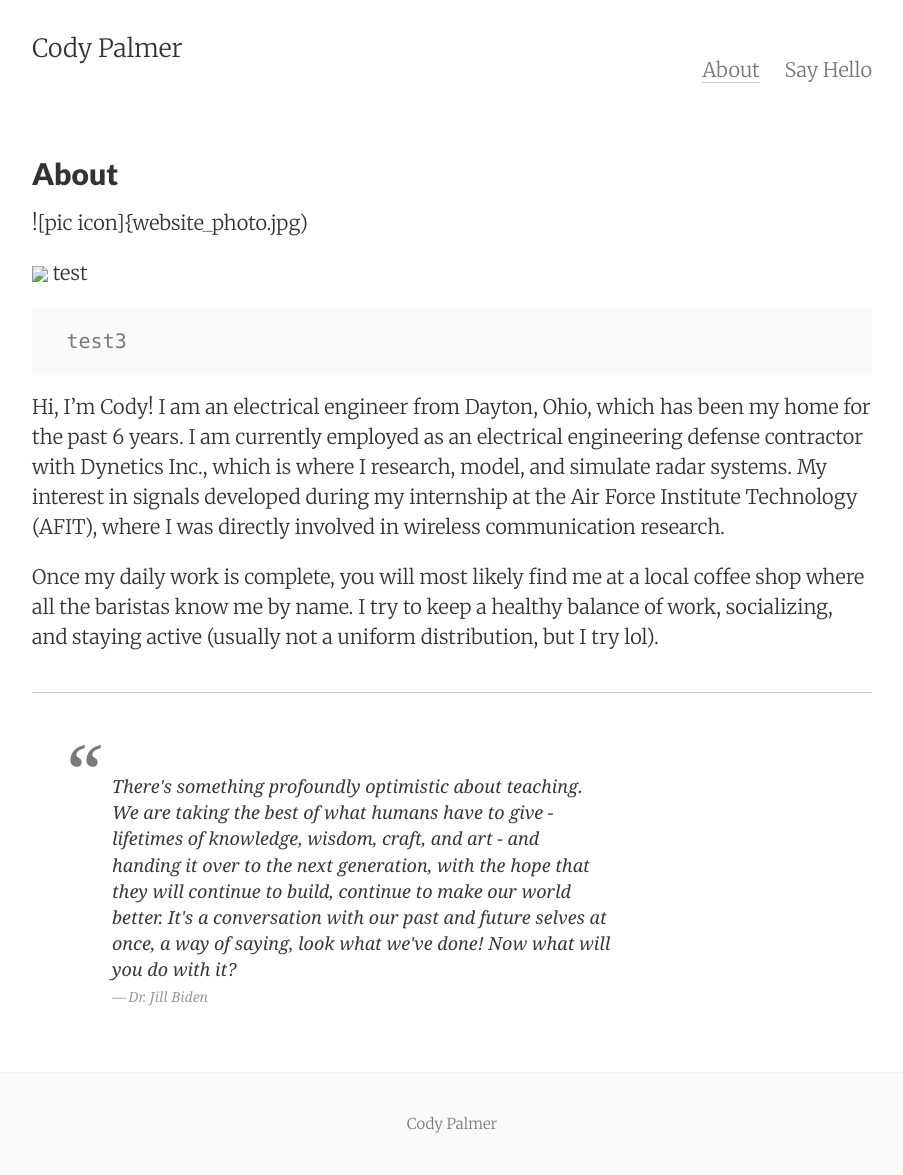
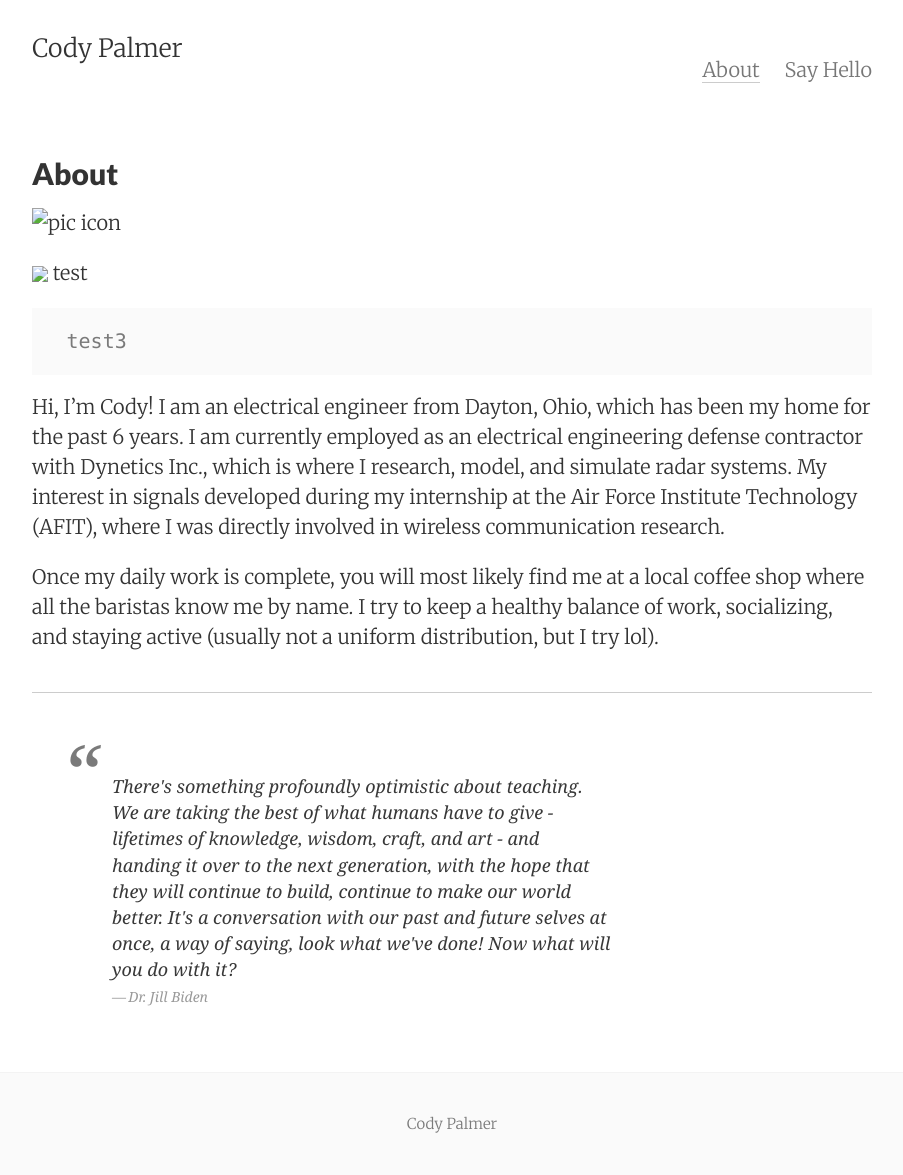
Before and after one commit to palmerco/web_server, a Jekyll site: the page built from about.md, in a window 1280 px wide. Shown: the whole page, without its empty margins (188-1091 px from the left). Built offline with Jekyll 4.4.1, drawn with Linux system fonts in a browser that asks for light colours.

Commit message:
Update about.md

```diff
--- a/about.md
+++ b/about.md
@@ -5,7 +5,7 @@ permalink: /about/
 tags: about
 ---
 
-![pic icon]{website_photo.jpg)
+![pic icon](website_photo.jpg)
 
 <img src="website_photo.jpg" width = "100" align = "center">
 	 test
```
